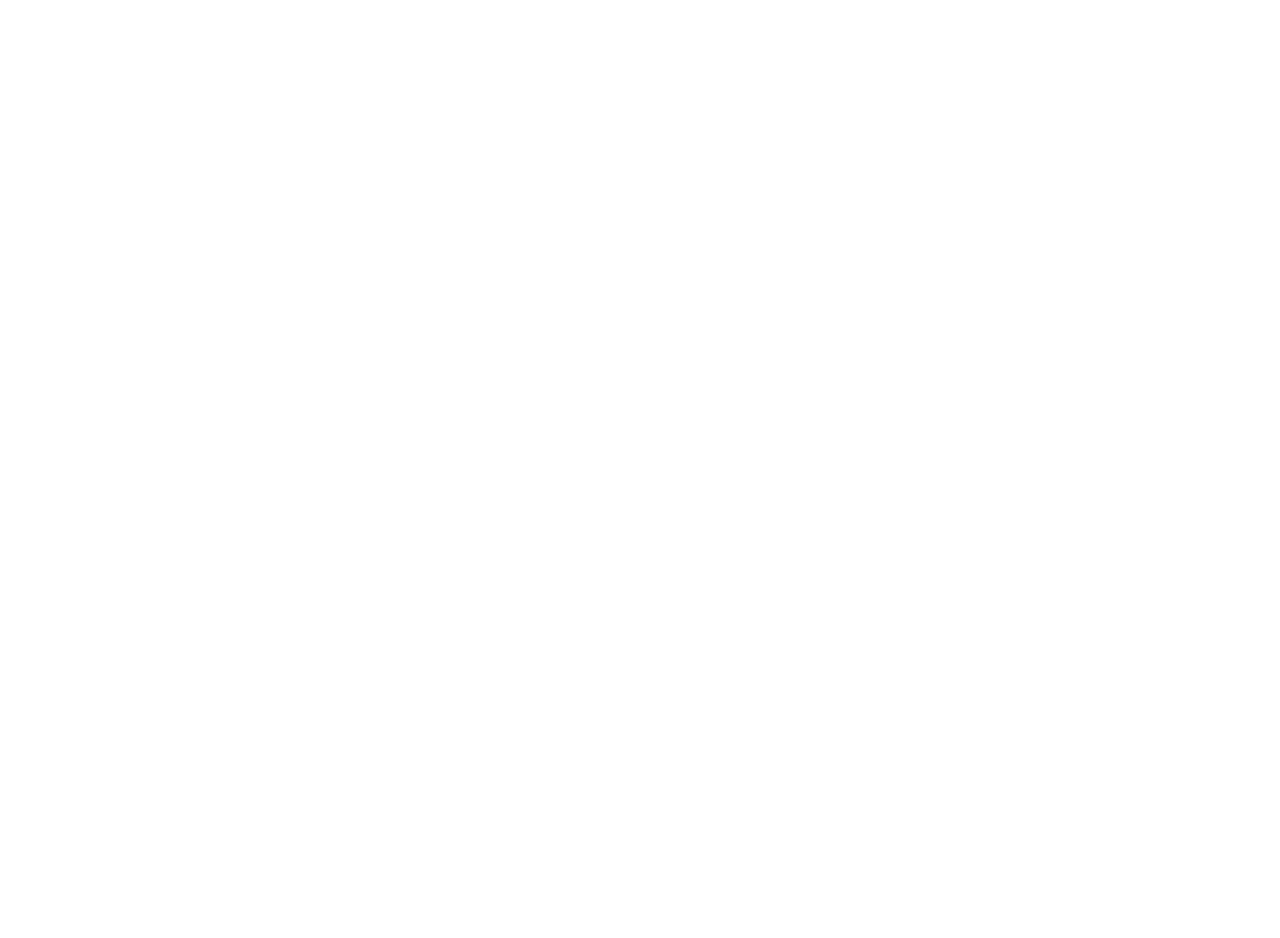
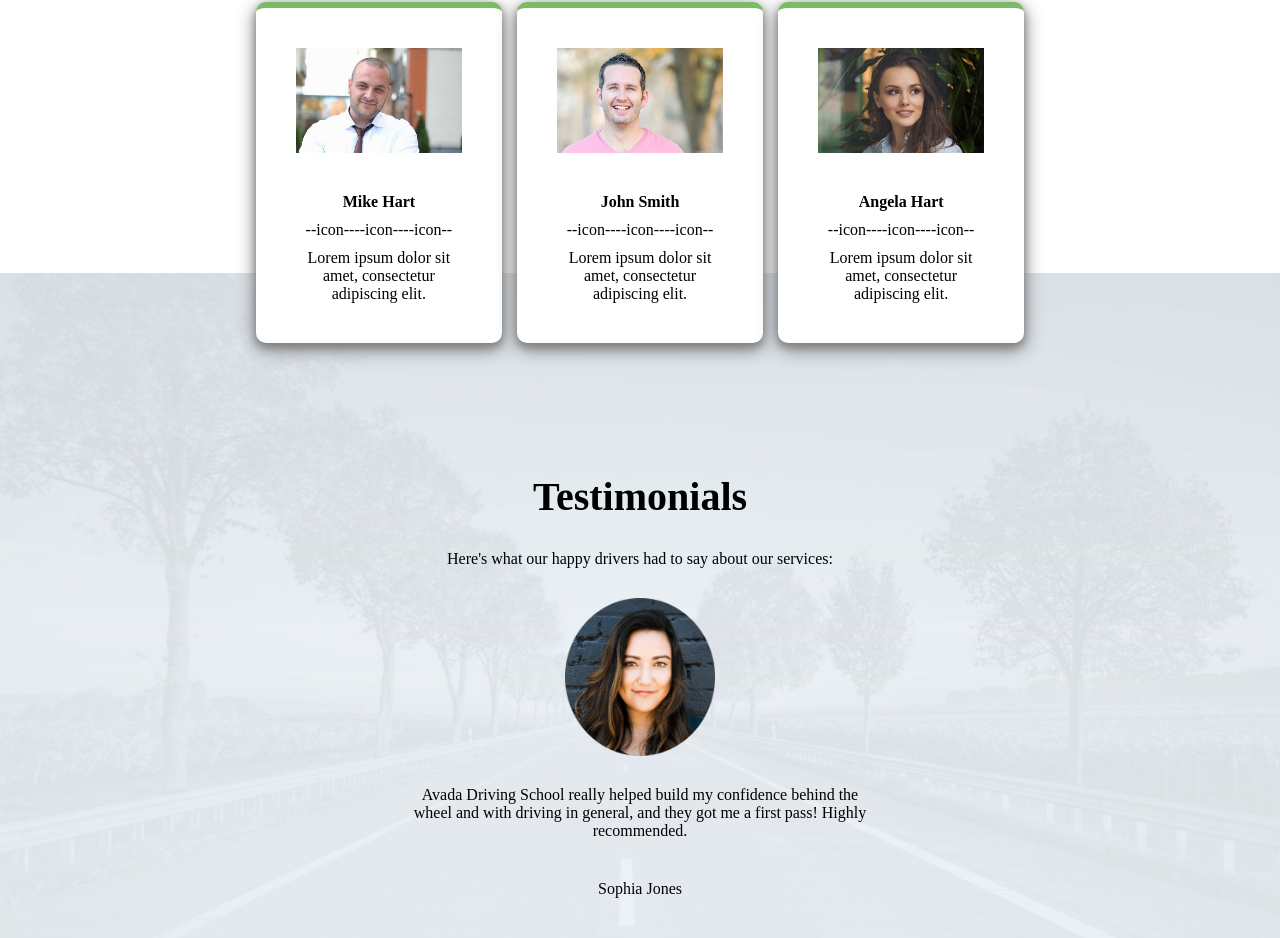
Before and after one commit to MatteoRuggieri2/proj-html-vuejs, a Vue app: page / in a window 1280 px wide. Shown: the part 3001-3939 px from the top of the page. Before the commit the page ends 2963 px from the top, so only its background shows below. Built offline with nearby package versions, Linux system fonts and the light colour scheme.

Commit message:
Completato instructor card e testimonial sect

```diff
--- a/src/App.vue
+++ b/src/App.vue
@@ -2,7 +2,7 @@
   <div id="app">
 
     <Header :headerLinks="headerLinksArray" />
-    <Main :courses="coursesArray" />
+    <Main :courses="coursesArray" :instructors="instructorsArray" />
     <!-- <Main :courses="coursesArray" :percentagesArray="percentagesLabelsArray" /> -->
 
   </div>
@@ -79,7 +79,24 @@
       //     name: 'accident rate',
       //     percentage: '0%'
       //   }
-      // ]
+      // ],
+      instructorsArray: [
+        {
+          name: 'Mike Hart',
+          img: 'instructor-mikehart.jpg',
+          text: 'Lorem ipsum dolor sit amet, consectetur adipiscing elit.'
+        },
+        {
+          name: 'John Smith',
+          img: 'instructor-johnsmith.jpg',
+          text: 'Lorem ipsum dolor sit amet, consectetur adipiscing elit.'
+        },
+        {
+          name: 'Angela Hart',
+          img: 'instructor-angelahart.jpg',
+          text: 'Lorem ipsum dolor sit amet, consectetur adipiscing elit.'
+        },
+      ],
     }
   }
 
--- /dev/null
+++ b/src/components/InstructorCard.vue
@@ -0,0 +1,63 @@
+<template>
+    <div class="instructor-card">
+        <div class="card-primary">
+            <img :src="require(`../assets/img/${singleInstructor.img}`)" :alt="singleInstructor.name">
+            <h4>{{ singleInstructor.name }}</h4>
+            <div class="icon-container">
+                <span>--icon--</span>
+                <span>--icon--</span>
+                <span>--icon--</span>
+            </div>
+            <p>{{ singleInstructor.text }}</p>
+        </div>
+    </div>
+</template>
+
+<script>
+export default {
+    name: 'InstructorCard',
+    props: {
+        singleInstructor: Object
+    },
+    methods: {
+        // centerColumn: function(index) {
+        //     if(index === 1) {
+        //          DA FARE CON STILE INLINE
+        //         .card-primary{
+        //             width: 34px;
+        //             margin: 0 10px;
+        //         }
+        //     }
+        // }
+    }
+}
+</script>
+
+<style lang="scss" scoped>
+
+    .instructor-card {
+        // width: calc(100% / 3);
+        width: 32%;
+
+        .card-primary {
+            padding: 40px;
+
+            img {
+                margin-bottom: 40px;
+            }
+
+            h4 {
+                margin-bottom: 10px;
+            }
+
+            .icon-container {
+                margin-bottom: 10px;
+            }
+
+            p {
+                text-align: center;
+            }
+        }
+    }
+
+</style>
--- a/src/components/Main.vue
+++ b/src/components/Main.vue
@@ -77,19 +77,19 @@
                     <!-- Percentage Cards -->
                     <div class="percentage-card-container">
                         <div class="col-32">
-                            <div class="card">
+                            <div class="card-primary">
                                 <div class="circle">95%</div>
                                 <div class="percentage-name">pass rate</div>
                             </div>
                         </div>
-                        <div class="center">
-                            <div class="card">
+                        <div class="col-center">
+                            <div class="card-primary">
                                 <div class="circle">100%</div>
                                 <div class="percentage-name">referral rate</div>
                             </div>
                         </div>
                         <div class="col-32">
-                            <div class="card">
+                            <div class="card-primary">
                                 <div class="circle">0%</div>
                                 <div class="percentage-name">accident rate</div>
                             </div>
@@ -118,6 +118,31 @@
                         <a class="btn button-100 btn-primary" href="#">more about us</a>
                     </div>
                 </div>
+
+                <!-- Instructors-container -->
+                <div class="instructor-container">
+
+                    <InstructorCard v-for="(element, index) in instructors" :key="index" :singleInstructor="element" />
+
+                </div>
+            </div>
+        </section>
+
+        <!-- Section - Testimonials -->
+        <section class="testimonials-sect">
+            <div class="container">
+                <h2>Testimonials</h2>
+                <span>Here's what our happy drivers had to say about our services:</span>
+                <img class="testimonial-img" src="../assets/img/testimonial-sophia.png" alt="Testimonial Sophia">
+                <p class="testimonial-description">Avada Driving School really helped build my confidence behind the wheel and with driving in general, and they got me a first pass! Highly recommended.</p>
+                <span class="testimonial-name">Sophia Jones</span>
+                <div>
+                    <span>fc</span>
+                    <span>c</span>
+                    <span>c</span>
+                    <span>c</span>
+                    <span>c</span>
+                </div>
             </div>
         </section>
 
@@ -128,16 +153,19 @@
 <script>
 import FirstLessonRequest from "./FirstLessonRequest.vue";
 import SingleCourse from "./SingleCourse.vue";
+import InstructorCard from "./InstructorCard.vue";
 
 export default {
     name: 'Main',
     components: {
         FirstLessonRequest,
         SingleCourse,
+        InstructorCard
     },
     props: {
         courses: Array,
-        percentagesArray: Array
+        percentagesArray: Array,
+        instructors: Array
     }
 }
 </script>
@@ -286,23 +314,8 @@
                     // background-color: darkcyan;
                     // border: 2px solid red;
 
-                    .center {
-                        flex-grow: 1;
-                        margin: 0 10px;
-                    }
-
-                    .card {
-                        background-color: white;
-                        display: flex;
-                        flex-direction: column;
-                        align-items: center;
+                    .card-primary {
                         padding: 50px;
-                        border-top: 6px solid $primary_color;
-                        border-radius: 10px;
-                        box-shadow: 0 4px 8px 0 gray, 0 6px 20px 0 gray;
-
-                        // test
-                        // border: 1px solid black;
 
                         .circle {
                             margin-bottom: 50px;
@@ -329,7 +342,7 @@
 
         // Section - Instructors
         .instructors-sect {
-            padding-top: 90px;
+            padding: 90px 0 50px;
 
             .wrapper {
                 display: flex;
@@ -347,6 +360,45 @@
                 }
             }
 
+            .instructor-container {
+                display: flex;
+                justify-content: space-between;
+                position: relative;
+                top: 120px;
+                left: 0;
+            }
+
+        }
+
+        // Section - Testimonials
+        .testimonials-sect {
+            background-image: url('../assets/img/testimonial-background.jpg');
+            background-position: center;
+            background-size: cover;
+            background-repeat: no-repeat;
+            text-align: center;
+            padding: 200px 0 100px;
+
+            h2 {
+                margin-bottom: 30px;
+                font-size: $section_title_font_size;
+            }
+
+            .testimonial-img {
+                display: block;
+                width: 150px;
+                margin: 30px auto;
+            }
+
+            .testimonial-description {
+                width: 60%;
+                margin: 0 auto 40px;
+            }
+
+            .testimonial-name {
+                display: inline-block;
+                margin-bottom: 40px;
+            }
         }
     }
 
--- a/src/style/general.scss
+++ b/src/style/general.scss
@@ -13,6 +13,11 @@
 }
 
 // Columns
+.col-center {
+    flex-grow: 1;
+    margin: 0 10px;
+}
+
 .col-32 {
     width: 32%;
 }
@@ -72,3 +77,17 @@
     padding: 10px 20px;
     color: $third_color;
 }
+
+// CARD  ----  posso fare un mixin
+.card-primary {
+    background-color: white;
+    display: flex;
+    flex-direction: column;
+    align-items: center;
+    border-top: 6px solid $primary_color;
+    border-radius: 10px;
+    box-shadow: 0 4px 8px 0 gray, 0 6px 20px 0 gray;
+
+    // test
+    // border: 1px solid black;
+}
```
